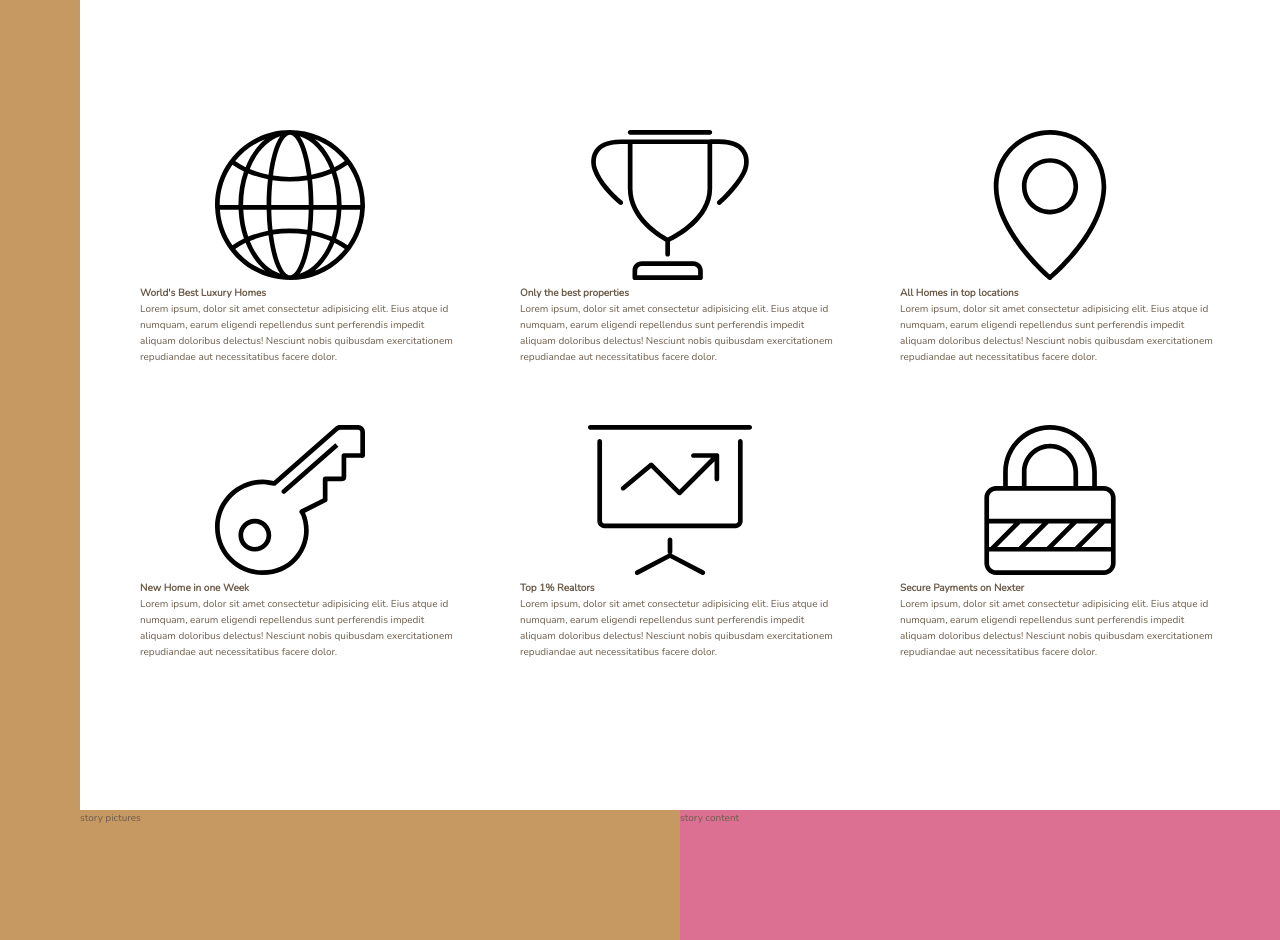
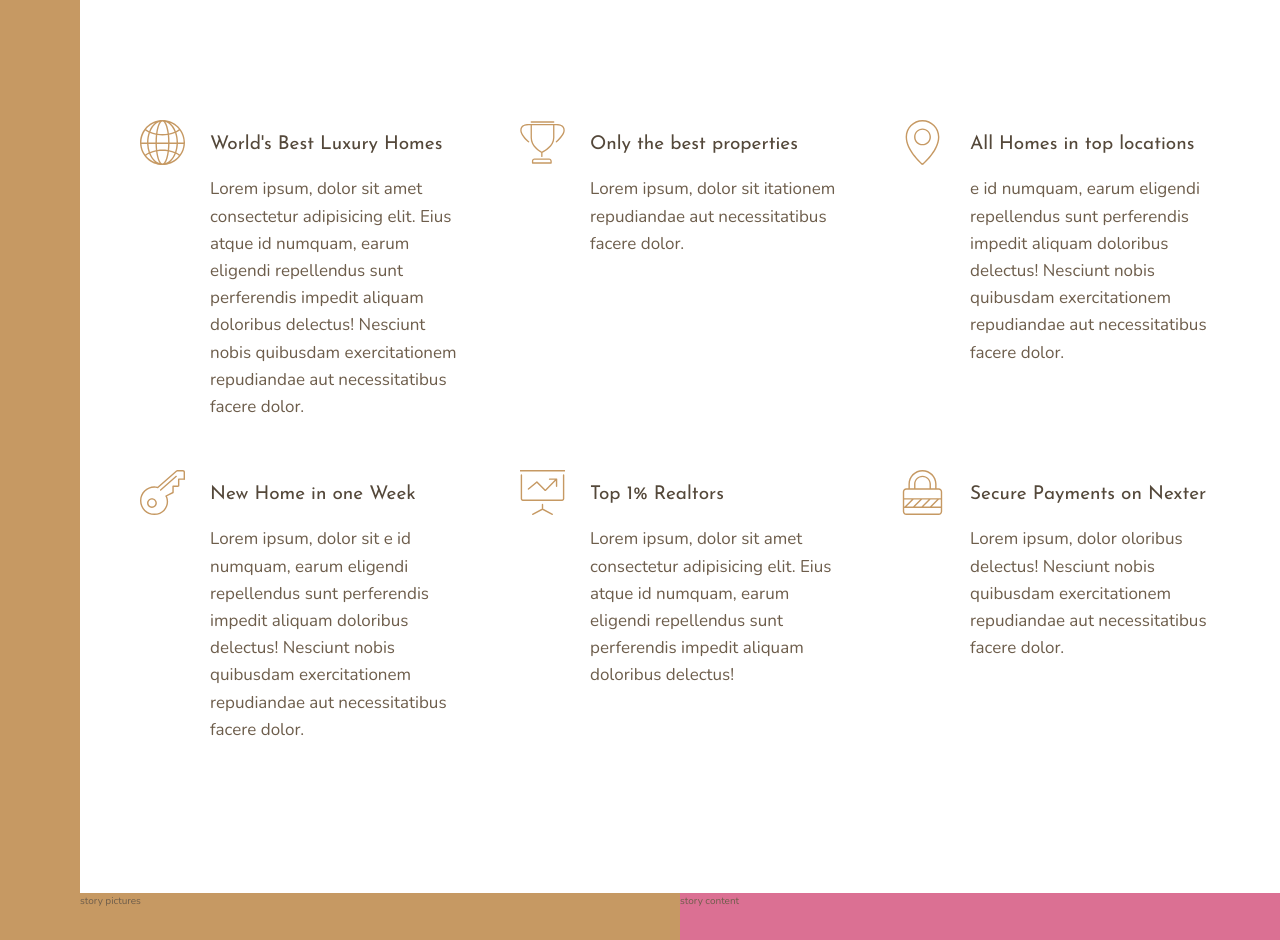
Before and after one commit to skmuddamsetty/Real-Estate, a website: page index.html in a window 1280 px wide. Shown: the part 660-1600 px from the top of the page. Drawn offline with nearby package versions, Linux system fonts and the light colour scheme.

Commit message:
Building the features section-part-2-complete

```diff
--- a/index.html
+++ b/index.html
@@ -28,7 +28,7 @@
             <svg class="feature__icon">
                 <use xlink:href="img/sprite.svg#icon-global"></use>
             </svg>
-            <h4 class="heading-4">
+            <h4 class="heading-4 heading-4--dark">
                 World's Best Luxury Homes
             </h4>
             <p class="feature__text">
@@ -41,12 +41,11 @@
             <svg class="feature__icon">
                 <use xlink:href="img/sprite.svg#icon-trophy"></use>
             </svg>
-            <h4 class="heading-4">
+            <h4 class="heading-4 heading-4--dark">
                 Only the best properties
             </h4>
             <p class="feature__text">
-                Lorem ipsum, dolor sit amet consectetur adipisicing elit. Eius atque id numquam, earum eligendi repellendus sunt perferendis
-                impedit aliquam doloribus delectus! Nesciunt nobis quibusdam exercitationem repudiandae aut necessitatibus
+                Lorem ipsum, dolor sit itationem repudiandae aut necessitatibus
                 facere dolor.
             </p>
         </div>
@@ -54,11 +53,11 @@
             <svg class="feature__icon">
                 <use xlink:href="img/sprite.svg#icon-map-pin"></use>
             </svg>
-            <h4 class="heading-4">
+            <h4 class="heading-4 heading-4--dark">
                 All Homes in top locations
             </h4>
             <p class="feature__text">
-                Lorem ipsum, dolor sit amet consectetur adipisicing elit. Eius atque id numquam, earum eligendi repellendus sunt perferendis
+                e id numquam, earum eligendi repellendus sunt perferendis
                 impedit aliquam doloribus delectus! Nesciunt nobis quibusdam exercitationem repudiandae aut necessitatibus
                 facere dolor.
             </p>
@@ -67,11 +66,11 @@
             <svg class="feature__icon">
                 <use xlink:href="img/sprite.svg#icon-key"></use>
             </svg>
-            <h4 class="heading-4">
+            <h4 class="heading-4 heading-4--dark">
                 New Home in one Week
             </h4>
             <p class="feature__text">
-                Lorem ipsum, dolor sit amet consectetur adipisicing elit. Eius atque id numquam, earum eligendi repellendus sunt perferendis
+                Lorem ipsum, dolor sit e id numquam, earum eligendi repellendus sunt perferendis
                 impedit aliquam doloribus delectus! Nesciunt nobis quibusdam exercitationem repudiandae aut necessitatibus
                 facere dolor.
             </p>
@@ -80,25 +79,23 @@
             <svg class="feature__icon">
                 <use xlink:href="img/sprite.svg#icon-presentation"></use>
             </svg>
-            <h4 class="heading-4">
+            <h4 class="heading-4 heading-4--dark">
                 Top 1% Realtors
             </h4>
             <p class="feature__text">
                 Lorem ipsum, dolor sit amet consectetur adipisicing elit. Eius atque id numquam, earum eligendi repellendus sunt perferendis
-                impedit aliquam doloribus delectus! Nesciunt nobis quibusdam exercitationem repudiandae aut necessitatibus
-                facere dolor.
+                impedit aliquam doloribus delectus!
             </p>
         </div>
         <div class="feature">
             <svg class="feature__icon">
                 <use xlink:href="img/sprite.svg#icon-lock"></use>
             </svg>
-            <h4 class="heading-4">
+            <h4 class="heading-4 heading-4--dark">
                 Secure Payments on Nexter
             </h4>
             <p class="feature__text">
-                Lorem ipsum, dolor sit amet consectetur adipisicing elit. Eius atque id numquam, earum eligendi repellendus sunt perferendis
-                impedit aliquam doloribus delectus! Nesciunt nobis quibusdam exercitationem repudiandae aut necessitatibus
+                Lorem ipsum, dolor oloribus delectus! Nesciunt nobis quibusdam exercitationem repudiandae aut necessitatibus
                 facere dolor.
             </p>
         </div>
--- a/sass/_features.scss
+++ b/sass/_features.scss
@@ -2,6 +2,24 @@
     grid-column: center-start/ center-end;
     display: grid;
     margin: 15rem 0;
-    grid-template-columns: repeat(3,1fr);
+    // grid-template-columns: repeat(3,1fr);
+    grid-template-columns: repeat(auto-fit, minmax(25rem,1fr));//auto-fit creates as many tracks as needed based on the min-width we defined
     grid-gap: 6rem;
+    align-items: start;
 }
+.feature {
+    display: grid;
+    grid-template-columns: min-content 1fr;
+    grid-row-gap: 1.5rem;
+    grid-column-gap: 2.5rem;
+    &__icon{
+        fill: $color-primary;
+        width: 4.5rem;
+        height: 4.5rem;
+        grid-row: 1/ span 2;
+        transform: translateY(-1rem);
+    }
+    &__text{
+        font-size: 1.7rem;
+    }
+}
--- a/sass/_typography.scss
+++ b/sass/_typography.scss
@@ -0,0 +1,23 @@
+%heading {
+    font-family: $font-display;
+    font-weight: 400;
+}
+.heading-1{
+    @extend %heading;
+}
+.heading-2{
+    @extend %heading;
+}
+.heading-3{
+    @extend %heading;
+}
+.heading-4{
+    @extend %heading;
+    font-size: 1.9rem;
+    &--light {
+        color: $color-grey-light-1;
+    }
+    &--dark {
+        color: $color-grey-dark-1;
+    }
+}
```
Also changed, not shown: css/style.css.
